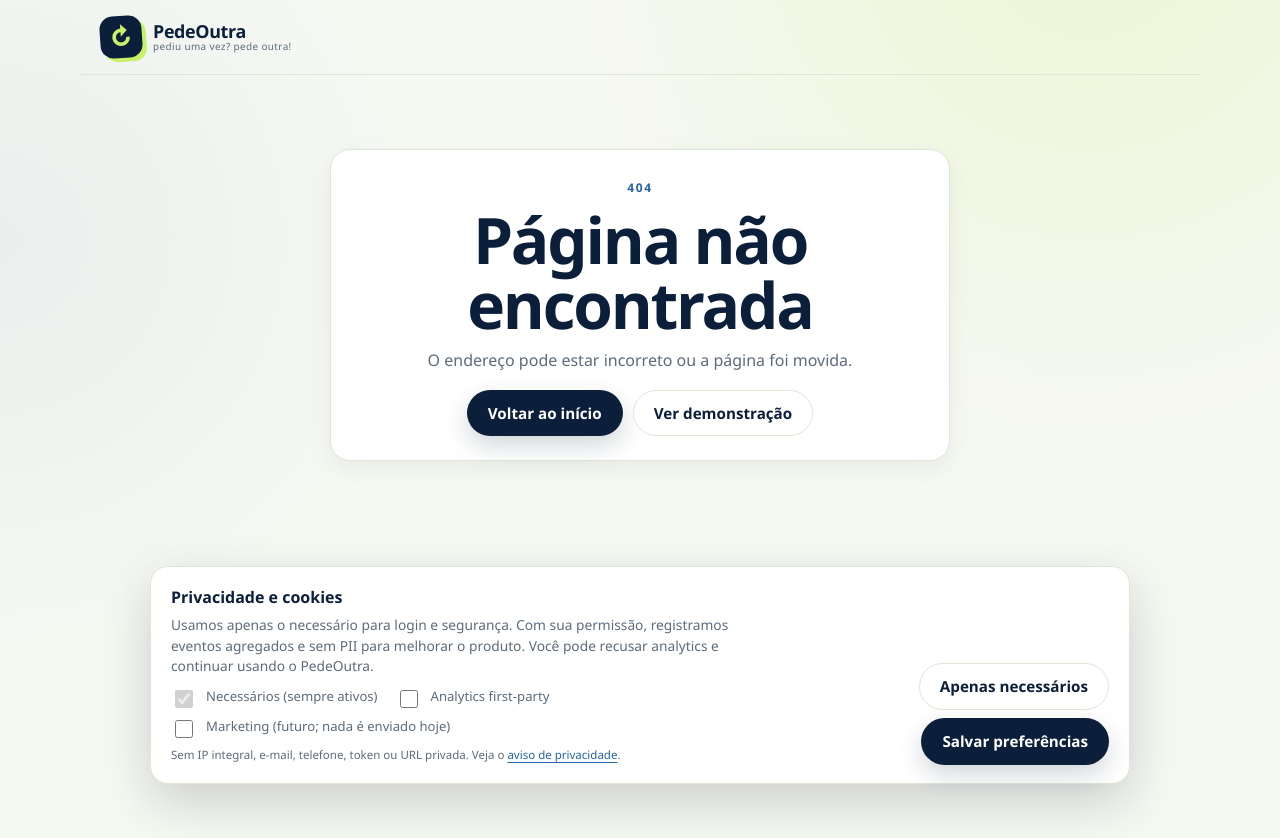
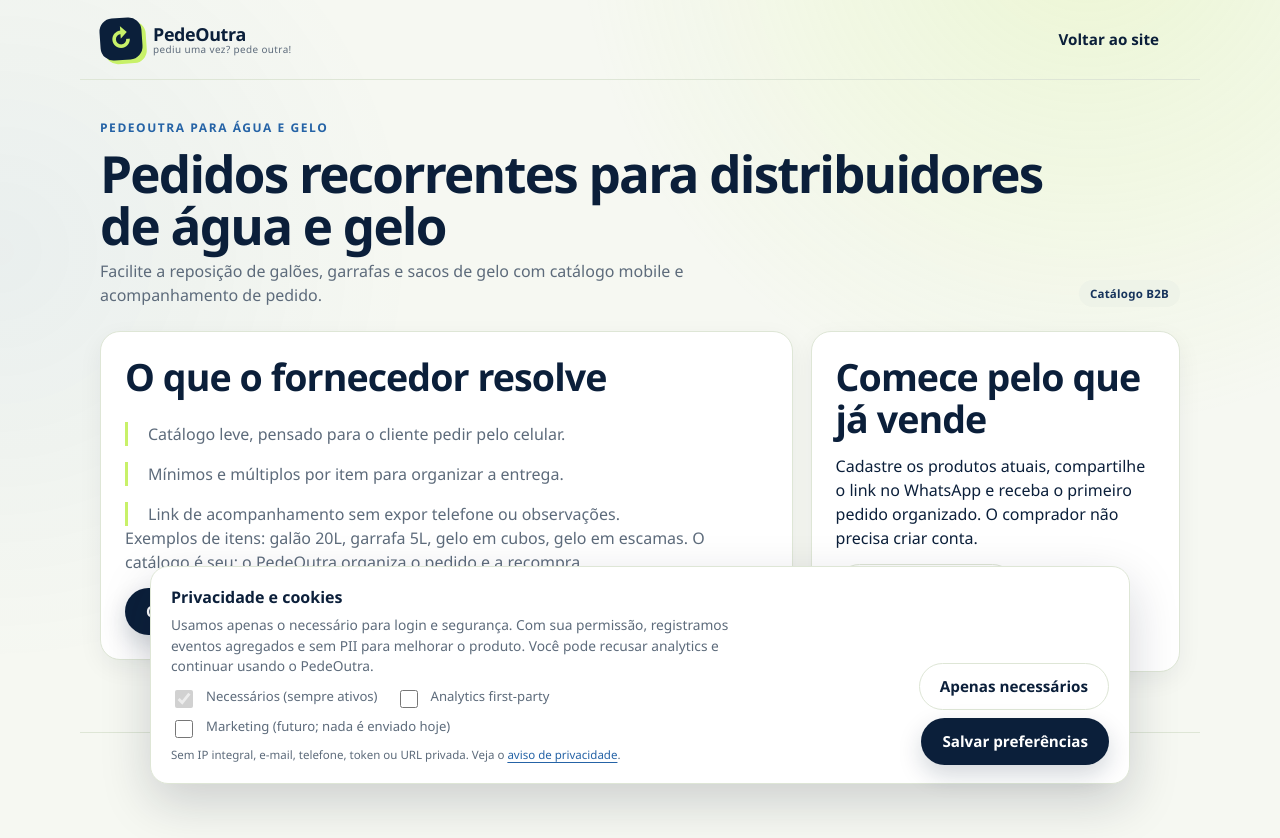
Before and after one commit to KayzenRoot/pedeoutra, a React (Vite) app: page /setores/agua-gelo in a window 1280 px wide. Before the commit the page ends 800 px from the top, so only its background shows below. Built offline with nearby package versions, Linux system fonts and the light colour scheme; no server answers.

Commit message:
feat: add sector landing pages (#75)

```diff
--- a/scripts/smoke.mjs
+++ b/scripts/smoke.mjs
@@ -255,6 +255,10 @@ async function browserSmoke(browserPath) {
     await page.getByRole('heading', { name: 'Termos de uso' }).waitFor()
     console.log('  PASS /privacidade e /termos')
 
+    await page.goto(`${BASE}/setores/embalagens`, { waitUntil: 'networkidle' })
+    await page.getByRole('heading', { name: /distribuidores de embalagens/i }).waitFor()
+    console.log('  PASS /setores/embalagens')
+
     await page.goto(`${BASE}/rota-inexistente`, { waitUntil: 'networkidle' })
     await page.getByRole('heading', { name: 'Página não encontrada' }).waitFor()
     console.log('  PASS rota 404 (SPA fallback)')
--- a/src/App.tsx
+++ b/src/App.tsx
@@ -26,6 +26,7 @@ import { Products } from './pages/Products'
 import { Radar } from './pages/Radar'
 import { Reorder } from './pages/Reorder'
 import { ResetPassword } from './pages/ResetPassword'
+import { Sector } from './pages/Sector'
 import { Signup } from './pages/Signup'
 import { Team } from './pages/Team'
 import { Tracking } from './pages/Tracking'
@@ -121,6 +122,7 @@ export default function App() {
               </Suspense>
             }
           />
+          <Route path="/setores/:slug" element={<Sector />} />
           <Route path="/demo" element={<Demo />} />
           <Route path="/privacidade" element={<Privacy />} />
           <Route path="/termos" element={<Terms />} />
--- a/src/pages/Landing.tsx
+++ b/src/pages/Landing.tsx
@@ -237,11 +237,11 @@ export function Landing() {
 
         <section className="logos-strip" aria-label="Perfis de uso">
           <span>Feito para quem vende de novo:</span>
-          <strong>embalagens</strong>
-          <strong>limpeza</strong>
-          <strong>água e gelo</strong>
-          <strong>descartáveis</strong>
-          <strong>insumos</strong>
+          <Link to="/setores/embalagens">embalagens</Link>
+          <Link to="/setores/limpeza">limpeza</Link>
+          <Link to="/setores/agua-gelo">água e gelo</Link>
+          <Link to="/setores/descartaveis">descartáveis</Link>
+          <Link to="/setores/insumos">insumos</Link>
         </section>
 
         <section id="como-funciona" className="section">
--- /dev/null
+++ b/src/pages/Sector.tsx
@@ -0,0 +1,152 @@
+import { Link, useParams } from 'react-router-dom'
+import { Brand } from '../components/Brand'
+import { useSeo } from '../lib/seo'
+import { NotFound } from './NotFound'
+
+interface SectorContent {
+  slug: string
+  name: string
+  title: string
+  description: string
+  bullets: string[]
+  examples: string[]
+}
+
+const SECTORS: Record<string, SectorContent> = {
+  embalagens: {
+    slug: 'embalagens',
+    name: 'Embalagens',
+    title: 'Catálogo e recompra para distribuidores de embalagens',
+    description:
+      'Organize copos, sacolas, potes e descartáveis em um catálogo B2B com preços por cliente e recompra em poucos toques.',
+    bullets: [
+      'Catálogo por categoria, com foto, SKU e unidade de venda.',
+      'Pedido mínimo, múltiplos de embalagem e preço por comprador.',
+      'Cliente repete a compra sem criar conta ou instalar aplicativo.',
+    ],
+    examples: ['copos', 'sacolas', 'potes', 'marmitas', 'tampas'],
+  },
+  limpeza: {
+    slug: 'limpeza',
+    name: 'Limpeza',
+    title: 'Catálogo B2B para distribuidores de produtos de limpeza',
+    description:
+      'Venda detergentes, desinfetantes, panos e descartáveis com histórico de pedidos e lembretes de reposição.',
+    bullets: [
+      'Produtos por galão, caixa, fardo ou unidade, sem planilha paralela.',
+      'Preço particular para clientes recorrentes e orçamento com aceite.',
+      'Radar de recompra para saber quem está fora da cadência.',
+    ],
+    examples: ['detergente', 'desinfetante', 'água sanitária', 'panos', 'sacos de lixo'],
+  },
+  'agua-gelo': {
+    slug: 'agua-gelo',
+    name: 'Água e gelo',
+    title: 'Pedidos recorrentes para distribuidores de água e gelo',
+    description:
+      'Facilite a reposição de galões, garrafas e sacos de gelo com catálogo mobile e acompanhamento de pedido.',
+    bullets: [
+      'Catálogo leve, pensado para o cliente pedir pelo celular.',
+      'Mínimos e múltiplos por item para organizar a entrega.',
+      'Link de acompanhamento sem expor telefone ou observações.',
+    ],
+    examples: ['galão 20L', 'garrafa 5L', 'gelo em cubos', 'gelo em escamas'],
+  },
+  descartaveis: {
+    slug: 'descartaveis',
+    name: 'Descartáveis',
+    title: 'Catálogo e recompra para lojas de descartáveis',
+    description:
+      'Copos, pratos, guardanapos e embalagens para food service em um catálogo B2B simples de atualizar.',
+    bullets: [
+      'Importe produtos por CSV/XLSX com prévia antes de confirmar.',
+      'Organize categorias e fotos para o comprador encontrar rápido.',
+      'Pedido por lista de SKU para clientes que já sabem o que querem.',
+    ],
+    examples: ['copos', 'pratos', 'guardanapos', 'talheres', 'caixas para delivery'],
+  },
+  insumos: {
+    slug: 'insumos',
+    name: 'Insumos',
+    title: 'Catálogo B2B para distribuidores de insumos',
+    description:
+      'Atenda padarias, restaurantes e mercados com catálogo organizado, preços por cliente e histórico de recompra.',
+    bullets: [
+      'Produtos com unidade, SKU e preço opcional para orçamento.',
+      'Clientes, pedidos e status em um painel único.',
+      'Exportação de comprovante em PDF não fiscal para conferência.',
+    ],
+    examples: ['farinha', 'açúcar', 'óleo', 'fermento', 'cobertura'],
+  },
+}
+
+export function Sector() {
+  const { slug } = useParams<{ slug: string }>()
+  const sector = slug ? SECTORS[slug] : undefined
+
+  useSeo({
+    title: sector ? `${sector.title} — PedeOutra` : 'Setores — PedeOutra',
+    description: sector?.description ?? 'Catálogo e recompra B2B por setor.',
+    path: sector ? `/setores/${sector.slug}` : '/setores',
+    noindex: !sector,
+  })
+
+  if (!sector) return <NotFound />
+
+  return (
+    <div className="public-shell">
+      <header className="public-header">
+        <Brand />
+        <Link to="/" className="button button-ghost">
+          Voltar ao site
+        </Link>
+      </header>
+      <main className="public-main">
+        <section className="catalog-hero">
+          <div>
+            <span className="eyebrow">PedeOutra para {sector.name.toLowerCase()}</span>
+            <h1>{sector.title}</h1>
+            <p>{sector.description}</p>
+          </div>
+          <span className="pill">Catálogo B2B</span>
+        </section>
+
+        <div className="two-column">
+          <section className="card">
+            <h2>O que o fornecedor resolve</h2>
+            <ul className="feature-list">
+              {sector.bullets.map((bullet) => (
+                <li key={bullet}>{bullet}</li>
+              ))}
+            </ul>
+            <p className="muted">
+              Exemplos de itens: {sector.examples.join(', ')}. O catálogo é seu; o PedeOutra
+              organiza o pedido e a recompra.
+            </p>
+            <Link to="/criar-conta" className="button button-primary">
+              Criar catálogo grátis
+            </Link>
+          </section>
+          <section className="card">
+            <h2>Comece pelo que já vende</h2>
+            <p>
+              Cadastre os produtos atuais, compartilhe o link no WhatsApp e receba o primeiro
+              pedido organizado. O comprador não precisa criar conta.
+            </p>
+            <Link to="/demo" className="button button-secondary">
+              Ver demonstração
+            </Link>
+            <p className="form-note">
+              Sem cobrança de pedidos dos seus clientes. A assinatura é do fornecedor.
+            </p>
+          </section>
+        </div>
+      </main>
+      <footer className="public-footer">
+        <span>PedeOutra — catálogo e recompra B2B.</span>
+        <Link to="/privacidade">Privacidade</Link>
+        <Link to="/termos">Termos</Link>
+      </footer>
+    </div>
+  )
+}
--- a/src/styles.css
+++ b/src/styles.css
@@ -693,7 +693,8 @@ svg {
   font-size: 0.86rem;
 }
 
-.logos-strip strong {
+.logos-strip strong,
+.logos-strip a {
   color: var(--ink-2);
   font-weight: 750;
 }
```
Also changed, not shown: evidence/PDA-V2-P02-WO-001.md (+10 -0 lines), 2 other files (tests, documents, lock files or other folders).
